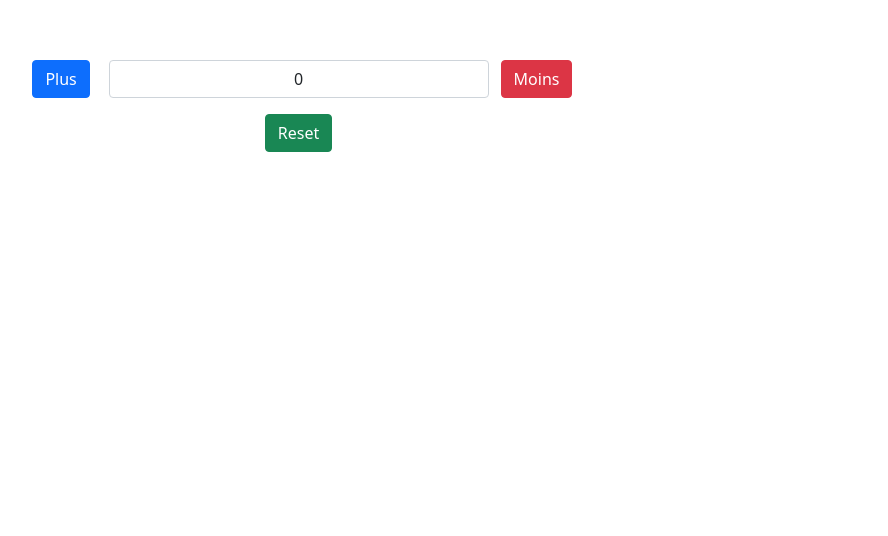
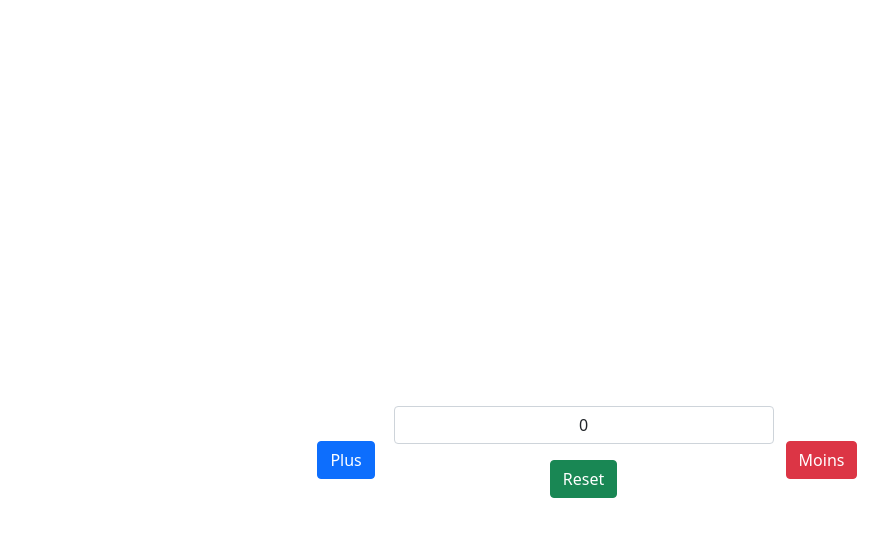
Before and after one commit to abdolahbd2/Compteur_React, a React (Create React App) app: page / in a window 1280 px wide. Shown: the part 170-706 px from the top of the page, without its empty margins (268-1156 px from the left). Built offline with nearby package versions, Linux system fonts and the light colour scheme.

Commit message:
Update App.js

```diff
--- a/src/App.js
+++ b/src/App.js
@@ -21,7 +21,7 @@ const [count,setCount]=useState(0);
 
   return (
     <Container className='container'>
-  <Row>
+  <Row style={{height:"100vh"}} className='justify-content-center align-items-center'>
   <Col xs='2' xl='1' className='text-center'>
     <Button color='primary' onClick={()=>setCount(count+1)}>Plus</Button>
   </Col>
```
